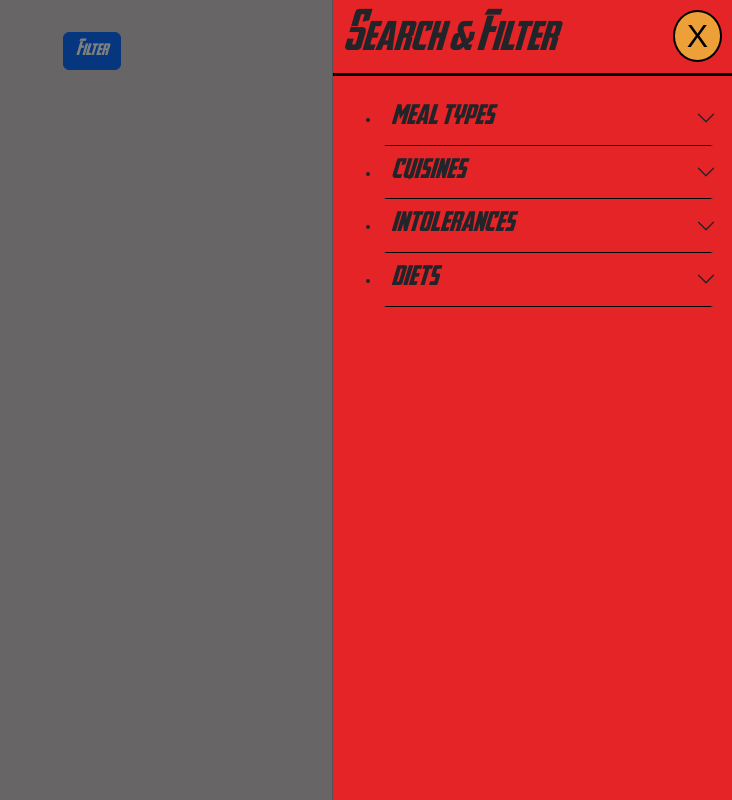
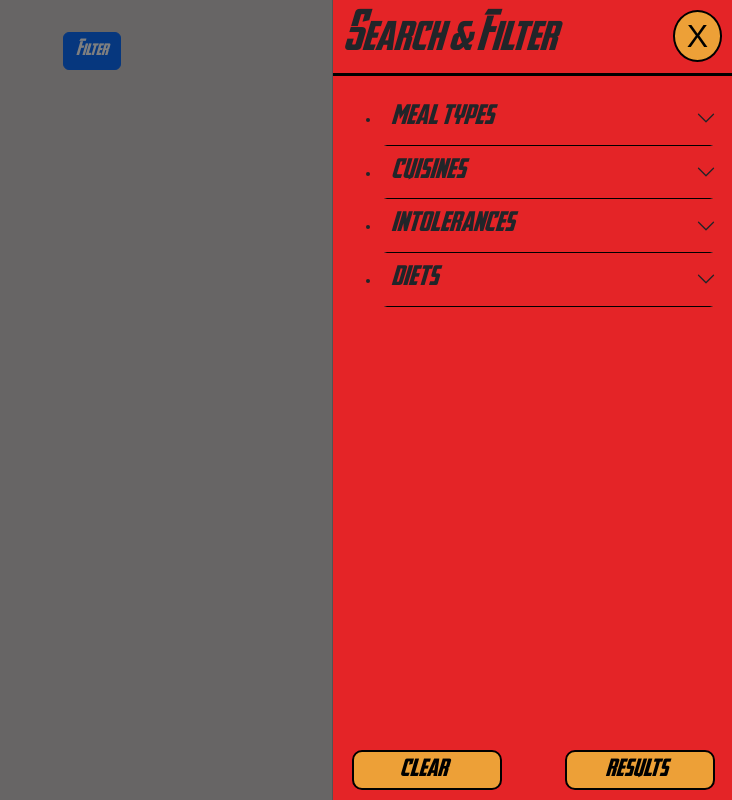
Before and after one commit to Moraxan/mighty-meals, a React (Vite) app: page / in a window 1280 px wide. Both pictures are taken after a click on the button "Filter". Shown: the whole page, without its empty margins (548-1280 px from the left). Built offline with nearby package versions, Linux system fonts and the light colour scheme.

Commit message:
clear button added

```diff
--- a/src/components/SideBar/SideBar.css
+++ b/src/components/SideBar/SideBar.css
@@ -22,6 +22,10 @@
     border-bottom: 3px solid black;
 }
 
+.filter-body{
+    margin-bottom: 60px;
+}
+
 .offcanvas-header{
     padding: 10px 10px 3px 10px;
 }
--- a/src/components/SideBar/SideBar.tsx
+++ b/src/components/SideBar/SideBar.tsx
@@ -21,7 +21,7 @@ export default function SideBar() {
           <Offcanvas.Title id="filter-title" >Search & Filter</Offcanvas.Title>
           <Button className="filter-close-btn" onClick={handleClose}>X</Button>
         </Offcanvas.Header>
-        <Offcanvas.Body>
+        <Offcanvas.Body className="filter-body">
           <SideBarSection />
         </Offcanvas.Body>
       </Offcanvas>
--- a/src/components/SideBarSection/SideBarButtons.css
+++ b/src/components/SideBarSection/SideBarButtons.css
@@ -40,3 +40,26 @@
     max-height: 10px;
     margin: 0px 0px 0px 10px;
 }
+
+.clear-result-btn{
+    background-color: #eda037;
+    color: black;
+    min-width: 150px;
+    font-size: 1.5rem;
+    padding: 0px 15px 0px 8px;
+    margin: 3px 60px 3px 3px;
+    border: 2px solid black;
+    border-radius: 10px;
+}
+
+.clear-result-btn:hover{
+    background-color: #7c5fb4;
+    color: black;
+    border: 2px solid black;
+}
+
+.clear-btn-font{
+    font-family:'Segoe UI', Tahoma, Geneva, Verdana, sans-serif;
+    font-weight: bold;
+    font-size: 1.4rem;
+}
--- a/src/components/SideBarSection/SideBarSection.css
+++ b/src/components/SideBarSection/SideBarSection.css
@@ -46,3 +46,10 @@
     border-bottom-right-radius: 0px;
     border-bottom-left-radius: 0px;
 }
+
+.filter-footer{
+    position: fixed;
+    bottom: 0;
+    margin-bottom: 7px;
+    width: 100%;
+}
--- a/src/components/SideBarSection/SideBarSection.tsx
+++ b/src/components/SideBarSection/SideBarSection.tsx
@@ -21,10 +21,14 @@ export default function SideBarSection() {
   const [selected, setSelected] = useState(emptyArr);
 
   return (
-    <Accordion>
-      <AccordionSelectedFilters />
-      <AccordionFilterItem />
-    </Accordion>
+    <>
+      <Accordion>
+        <AccordionSelectedFilters />
+        <AccordionFilterItem />
+      </Accordion>
+      <FilterFooter />
+    </>
+
   );
 
   function AccordionSelectedFilters(){
@@ -68,7 +72,7 @@ export default function SideBarSection() {
             </Accordion.Header>
             <Accordion.Body>
               {/*//@ts-ignore*/}
-              {array.map(item => <Button key={item} id={item} onClick={event => HandleClick(event, ArrayName(index))} className={`filter-buttons ${selected === testTest(selected, item.toLocaleLowerCase()) && "btn-selected"}`}>{item.toLowerCase()}</Button>)}
+              {array.map(item => <Button key={item} id={item} onClick={event => HandleClick(event, ArrayName(index))} className={`filter-buttons ${isItemSelected(selected, item.toLocaleLowerCase()) && "btn-selected"}`}>{item.toLowerCase()}</Button>)}
             </Accordion.Body>
           </Accordion.Item>
           </li>
@@ -77,13 +81,31 @@ export default function SideBarSection() {
     );
   }
 
-  function testTest(testArr: string[], item: string){
-    if(testArr.includes(item)){
-      return testArr;
+  function FilterFooter(){
+    const tmpSpan = <span className="clear-btn-font">{` (${selected.length})`}</span>
+    return (
+      <footer className="filter-footer d-flex">
+        <Button className="clear-result-btn" onClick={clearAll}>clear{selected.length > 0 && tmpSpan}</Button>
+        <Button className="clear-result-btn">results</Button>
+      </footer>
+    )
+  }
+
+  function isItemSelected(inputArray: string[], item: string){
+    if(inputArray.includes(item)){
+      return true;
     }
     else{
-      return "";
+      return false;
     }
+  }
+
+  function clearAll(){
+    setMealChoice("");
+    setCuisineChoices(emptyArr);
+    setIntoleranceChoices(emptyArr);
+    setDietChoices(emptyArr);
+    setSelected(emptyArr);
   }
 
   function HandleClick(event: React.MouseEvent<HTMLButtonElement>, category: string){
```
